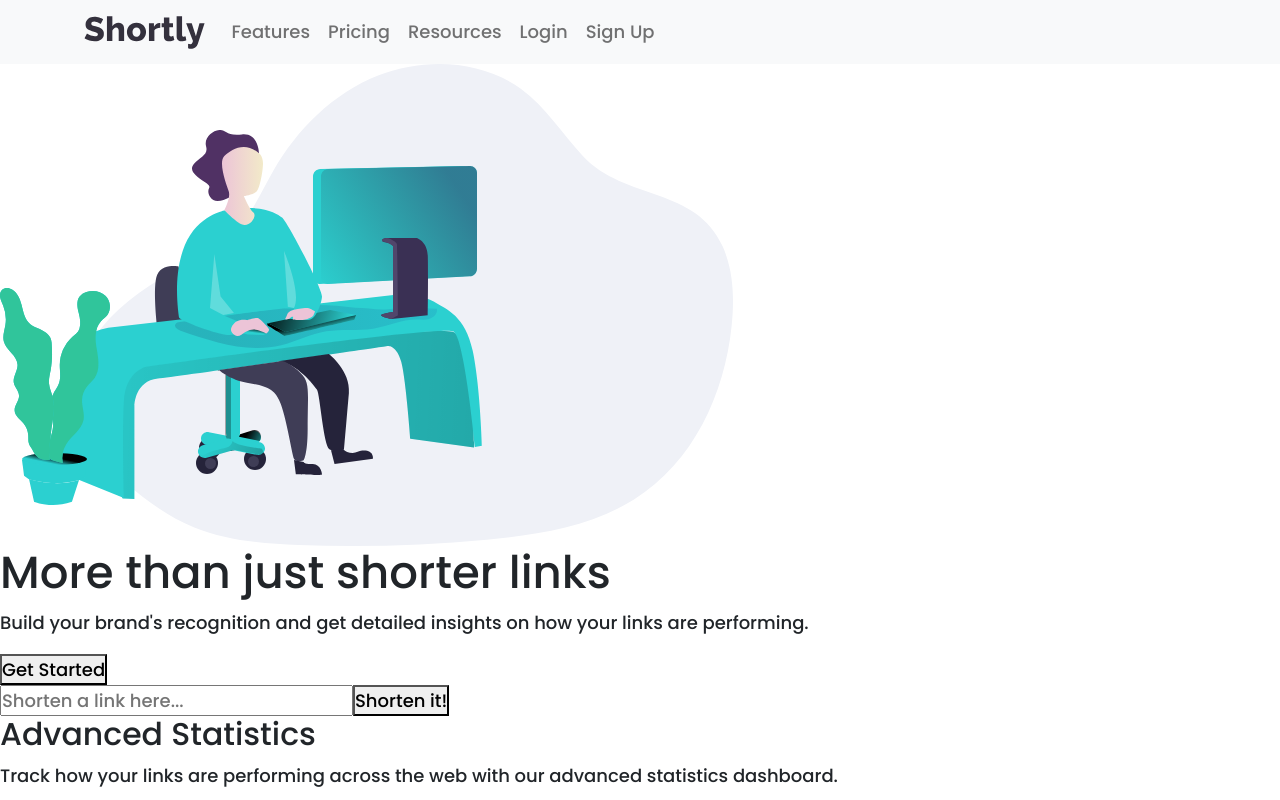
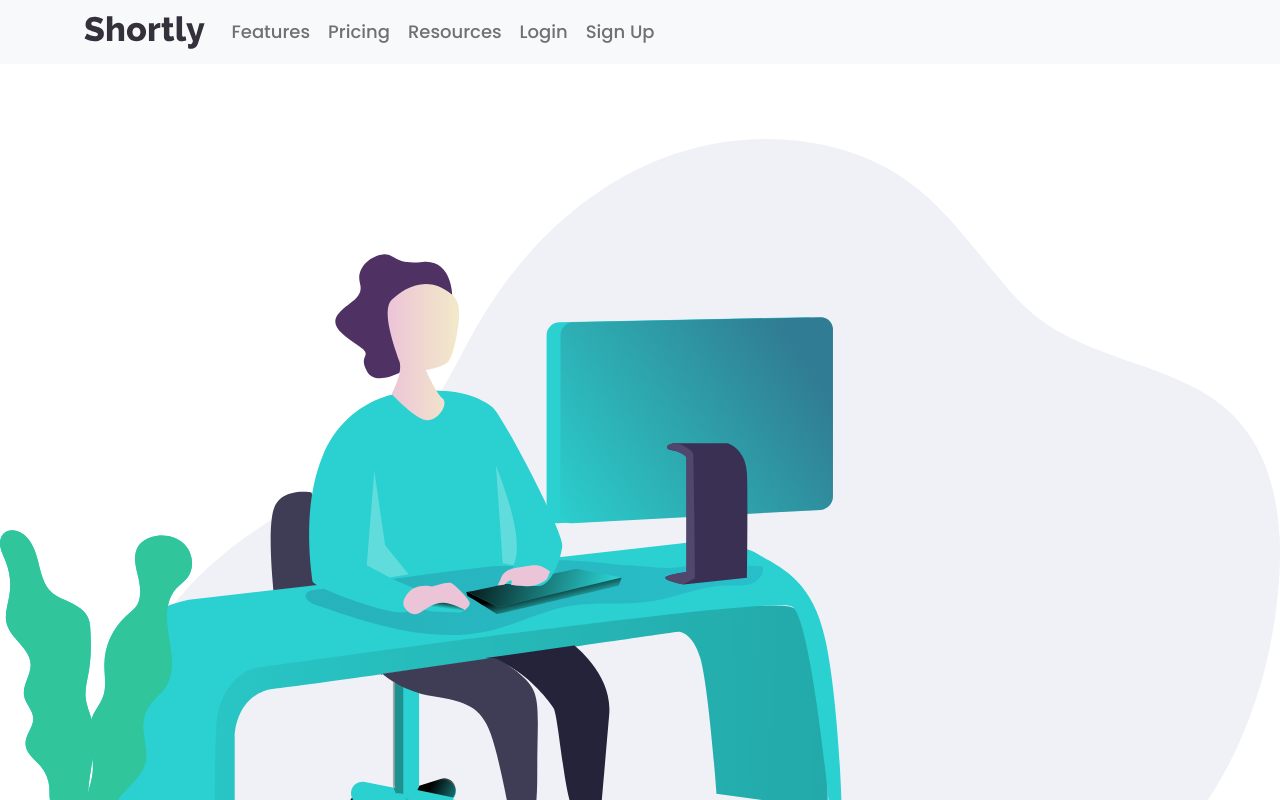
Before and after one commit to ZeenatLawal/Shortly, a React (Create React App) app: page / in a window 1280 px wide. Shown: the top 800 px of the page. Built offline with nearby package versions, Linux system fonts and the light colour scheme.

Commit message:
Set hero header image width

```diff
--- a/src/components/HeroHeader.js
+++ b/src/components/HeroHeader.js
@@ -1,8 +1,9 @@
 import React from 'react';
+import '../styles/HeroHeader.css';
 import working from '../images/illustration-working.svg';
 
 const HeroHeader = () => (
-  <section>
+  <section className="hero">
     <img src={working} alt="brand" />
     <div>
       <h1>More than just shorter links</h1>
--- /dev/null
+++ b/src/styles/HeroHeader.css
@@ -0,0 +1,7 @@
+img {
+  width: 100%;
+}
+
+.hero {
+  margin-top: 4.2rem;
+}
```
